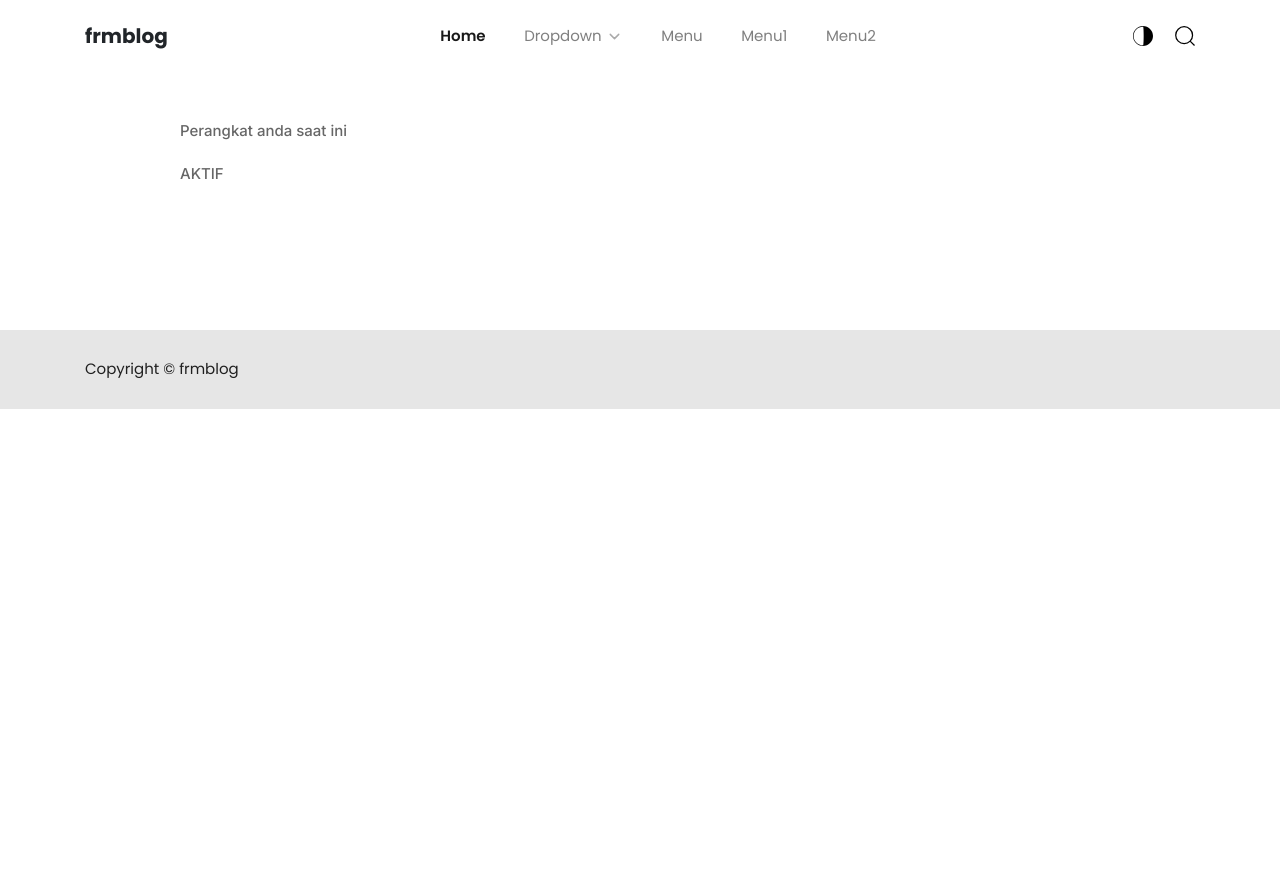
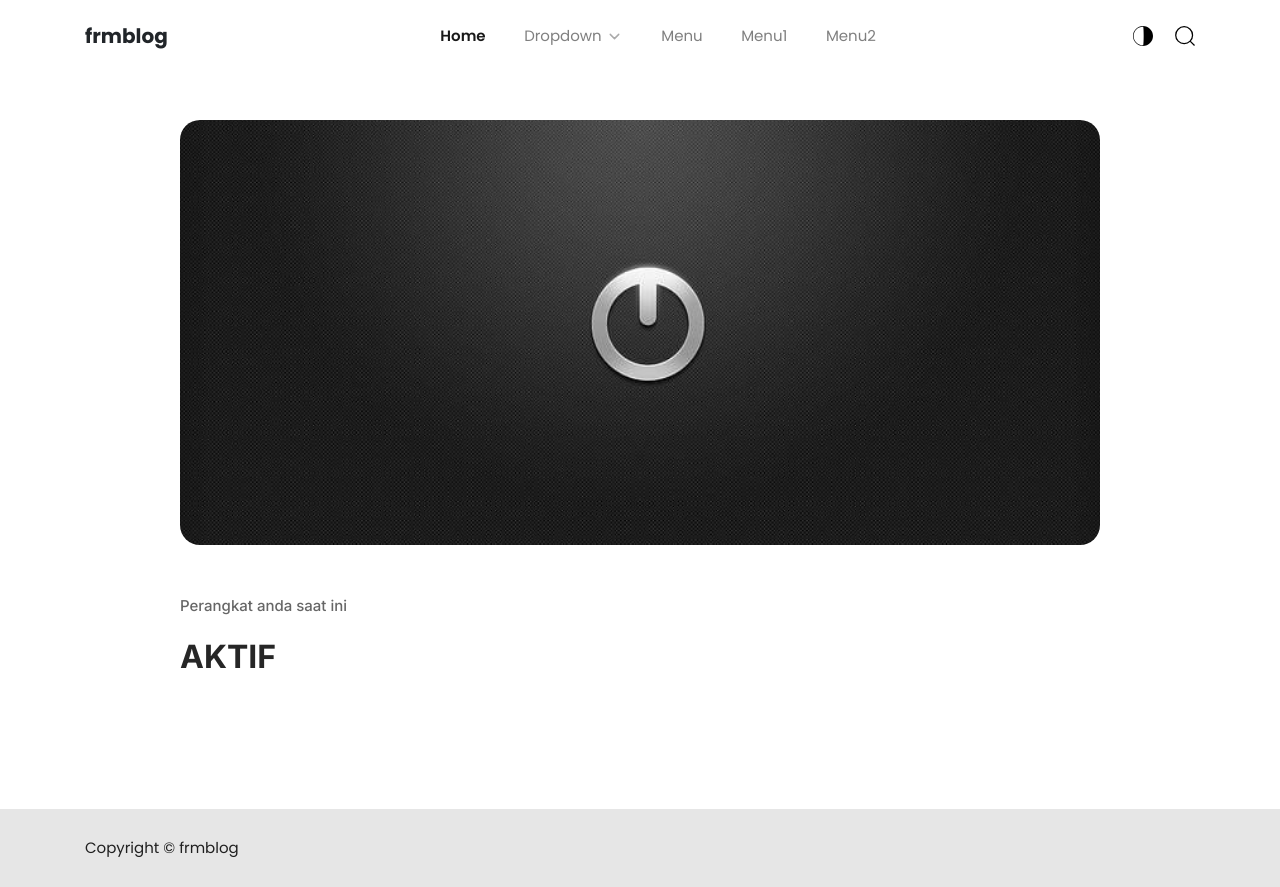
Before and after one commit to frmdeveloper/blog, a website: page is-my-device-on/index.html in a window 1280 px wide. Before the commit the page ends 800 px from the top, so only its background shows below. Drawn offline with Linux system fonts and the light colour scheme.

Commit message:
update index.html

```diff
--- a/is-my-device-on/index.html
+++ b/is-my-device-on/index.html
@@ -63,9 +63,12 @@
             <div class="row">
                 <div class="col-lg-10 mx-auto">
                     <div class="post">
+                        <div class="post-desc">
+                            <img src="./power.jpeg" class="post-img" alt="">
+                        </div>
                         <div class="post-text">
                             <p>Perangkat anda saat ini</p>
-                            <p>AKTIF</p>
+                            <h2>AKTIF</h2>
                         </div>
                     </div>
                 </div>
```
